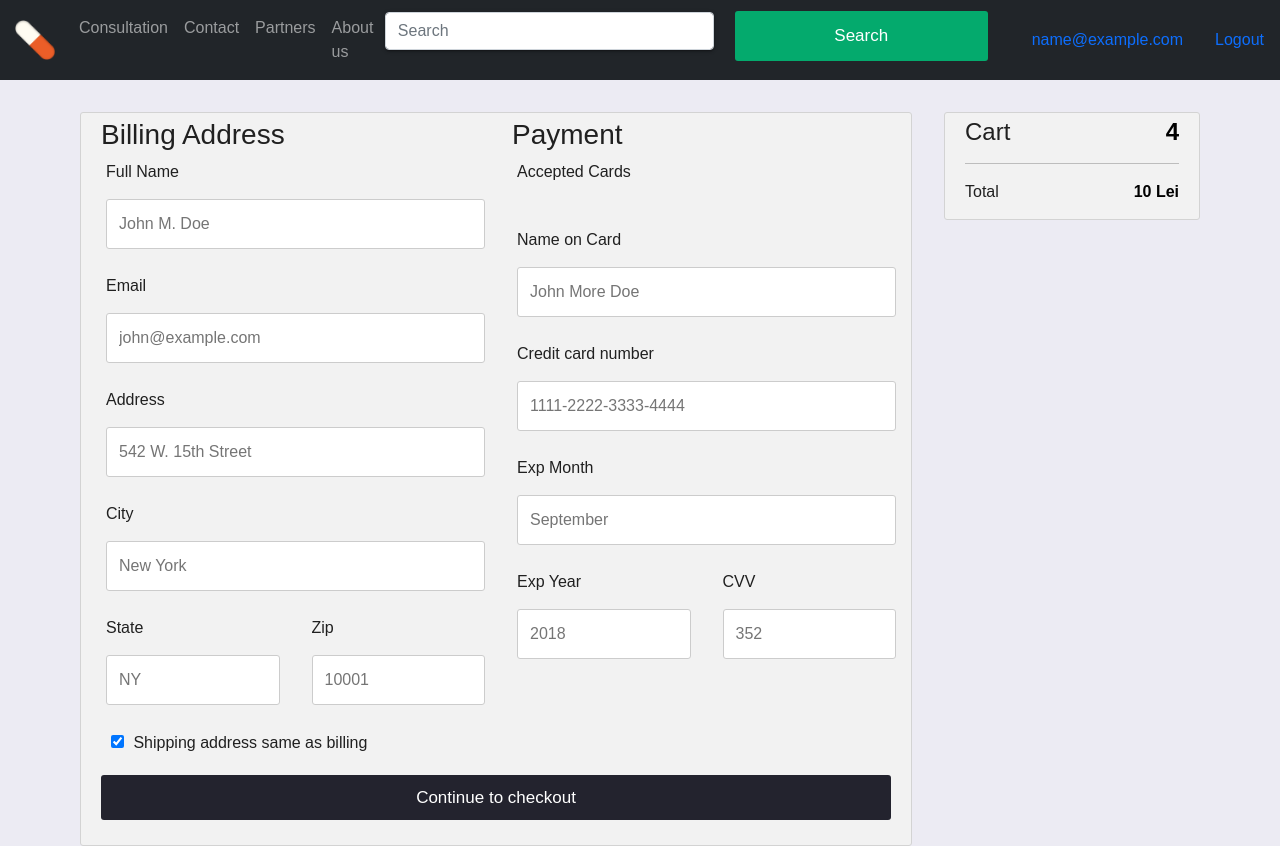
After one commit to mateiocristi/IHealthApp, a Flask app: template templates/checkout.html in a window 1280 px wide. The commit adds this page. Run offline with Flask 2, Linux system fonts and the light colour scheme; the template is opened without the code that fills it: most values are stand-ins (such as "Sample title", 1, 10 or a date in 2020); some libraries are stand-ins or nearby versions.

```diff
--- a/app.py
+++ b/app.py
@@ -12,24 +12,30 @@ app.secret_key = b'_5#y2x"F4Qdu\n\xec]/'
 @app.route("/")
 @app.route("/home")
 def home():  # put application's code here
+    categories = querries.get_all_categories()
+    suppliers = querries.get_all_suppliers()
     if "email" in session:
         email = session["email"]
         user_id = session["user_id"]
-        return render_template("home.html", email=email, user_id=user_id)
-    return render_template("home.html", email=None)
+        return render_template("home.html", email=email, user_id=user_id, categories=categories, suppliers=suppliers)
+    return render_template("home.html", email=None, categories=categories, suppliers=suppliers)
 
 
 @app.route("/user_profile/<user_id>")
 def user_route(user_id):
+    categories = querries.get_all_categories()
+    suppliers = querries.get_all_suppliers()
     if "email" in session:
         email = session["email"]
         user_id = user_id
         return render_template("user_profile.html", email=email, user_id=user_id)
-    return render_template("home.html", email=None)
+    return render_template("home.html", email=None, categories=categories, suppliers=suppliers)
 
 
 @app.route("/login", methods=["GET", "POST"])
 def login():
+    categories = querries.get_all_categories()
+    suppliers = querries.get_all_suppliers()
     if request.method == "POST":
         email = request.form["email"]
         password = request.form["password"]
@@ -41,7 +47,7 @@ def login():
             ):
                 print("login ok")
                 session.update({"email": email, "user_id": user["id"]})
-                return redirect(url_for("home", email=email))
+                return redirect(url_for("home", email=email, categories=categories, suppliers=suppliers))
             else:
                 return render_template("login.html", message="Invalid login")
         except:
@@ -51,6 +57,8 @@ def login():
 
 @app.route("/register", methods=["GET", "POST"])
 def register():
+    categories = querries.get_all_categories()
+    suppliers = querries.get_all_suppliers()
     if request.method == "POST":
         user = {
             "first_name": request.form["firstName"],
@@ -81,28 +89,48 @@ def register():
                 session.update(
                     {"user_id": querries.get_user_by_email(user["email"])["id"]}
                 )
-        return redirect(url_for("home"))
+        return redirect(url_for("home", categories=categories, suppliers=suppliers))
     return render_template("register.html")
 
 
 @app.route("/logout")
 def logout():
+    categories = querries.get_all_categories()
+    suppliers = querries.get_all_suppliers()
     # remove the username from the session if it's there
     session.pop("email", None)
     session.pop("user_id", None)
-    return redirect(url_for("home"))
+    return redirect(url_for("home", categories=categories, suppliers=suppliers))
 
 
 @app.route("/cart")
 def cart_route():
     if not session["user_id"]:
-        return redirect(url_for("home"))
+        categories = querries.get_all_categories()
+        suppliers = querries.get_all_suppliers()
+        return redirect(url_for("home", categories=categories, suppliers=suppliers))
     user = querries.get_user_by_id(session["user_id"])
     print("cart_id {}", user["cart_id"])
-    products = querries.get_all_cart_products_for_cart(user["cart_id"])
+    products = querries.get_cart_products_for_user(user)
+    total = 0
+    for product in products:
+        if product["quantity"] > 0:
+            total += product["quantity"] * product["actual_price"]
+    return render_template("cart.html", products=products, total=total)
 
-    print(products)
-    return render_template("cart.html", products=products)
+
+@app.route("/checkout", methods=["POST", "GET"])
+def checkout_route():
+    total = request.args["total"]
+    if request.method == "POST":
+        categories = querries.get_all_categories()
+        suppliers = querries.get_all_suppliers()
+        if not session["user_id"]:
+            return redirect(url_for("home"))
+            # handle checkout
+        return redirect(url_for("home", email=session["email"], user_id=session["user_id"], categories=categories, suppliers=suppliers))
+    user = querries.get_user_by_id(session["user_id"])
+    return render_template("checkout.html", user_id=user["id"], email=user["email"], total=total)
 
 
 @app.route("/product/<product_id>")
--- /dev/null
+++ b/static/css/checkout_form.css
@@ -0,0 +1,90 @@
+
+.row {
+  display: -ms-flexbox; /* IE10 */
+  display: flex;
+  -ms-flex-wrap: wrap; /* IE10 */
+  flex-wrap: wrap;
+  margin: 0 -16px;
+}
+
+.col-25 {
+  -ms-flex: 25%; /* IE10 */
+  flex: 25%;
+}
+
+.col-50 {
+  -ms-flex: 50%; /* IE10 */
+  flex: 50%;
+}
+
+.col-75 {
+  -ms-flex: 75%; /* IE10 */
+  flex: 75%;
+}
+
+.col-25,
+.col-50,
+.col-75 {
+  padding: 0 16px;
+}
+
+.container {
+  background-color: #f2f2f2;
+  padding: 5px 20px 15px 20px;
+  border: 1px solid lightgrey;
+  border-radius: 3px;
+}
+
+input[type=text] {
+  width: 100%;
+  margin-bottom: 20px;
+  padding: 12px;
+  border: 1px solid #ccc;
+  border-radius: 3px;
+}
+
+label {
+  margin-bottom: 10px;
+  display: block;
+}
+
+.icon-container {
+  margin-bottom: 20px;
+  padding: 7px 0;
+  font-size: 24px;
+}
+
+.btn {
+  background-color: #04AA6D;
+  color: white;
+  padding: 12px;
+  margin: 10px 0;
+  border: none;
+  width: 100%;
+  border-radius: 3px;
+  cursor: pointer;
+  font-size: 17px;
+}
+
+.btn:hover {
+  background-color: #45a049;
+}
+
+span.price {
+  float: right;
+  color: grey;
+}
+
+/* Responsive layout - when the screen is less than 800px wide, make the two columns stack on top of each other instead of next to each other (and change the direction - make the "cart" column go on top) */
+@media (max-width: 800px) {
+  .row {
+    flex-direction: column-reverse;
+  }
+  .col-25 {
+    margin-bottom: 20px;
+  }
+}
+
+.card-checkout {
+  margin: 2rem 5rem;
+}
--- a/templates/cart.html
+++ b/templates/cart.html
@@ -1,5 +1,5 @@
 {% extends "root.html" %}
-{% block title %} Home {%  endblock %}
+{% block title %} Cart {%  endblock %}
 {% block content %}
     <div class="card">
         {% for product in products %}
@@ -9,7 +9,7 @@
                 <div><button class="remove-button">Remove</button></div>
             </div>
         {% endfor %}
-        <button>Checkout</button>
+        <h2>Total: <p>{{ total }} Lei</p></h2>
+        <a href="{{ url_for("checkout_route", total=total) }}"><button>Checkout</button></a>
     </div>
-
 {% endblock %}
--- /dev/null
+++ b/templates/checkout.html
@@ -0,0 +1,92 @@
+{% extends "root.html" %}
+{% block head %}
+     <link rel="stylesheet" href="{{ url_for('static', filename='css/checkout_form.css') }}">
+{% endblock %}
+{% block title %} Checkout {%  endblock %}
+{% block content %}
+    <div class="card-checkout">
+        <div class="row">
+            <div class="col-75">
+                <div class="container">
+                    <form action="{{ url_for("checkout_route") }}" method="POST">
+
+                        <div class="row">
+                            <div class="col-50">
+                                <h3>Billing Address</h3>
+                                <label for="fname"><i class="fa fa-user"></i> Full Name</label>
+                                <input type="text" id="fname" name="firstname" placeholder="John M. Doe">
+                                <label for="email"><i class="fa fa-envelope"></i> Email</label>
+                                <input type="text" id="email" name="email" placeholder="john@example.com">
+                                <label for="adr"><i class="fa fa-address-card-o"></i> Address</label>
+                                <input type="text" id="adr" name="address" placeholder="542 W. 15th Street">
+                                <label for="city"><i class="fa fa-institution"></i> City</label>
+                                <input type="text" id="city" name="city" placeholder="New York">
+
+                                <div class="row">
+                                    <div class="col-50">
+                                        <label for="state">State</label>
+                                        <input type="text" id="state" name="state" placeholder="NY">
+                                    </div>
+                                    <div class="col-50">
+                                        <label for="zip">Zip</label>
+                                        <input type="text" id="zip" name="zip" placeholder="10001">
+                                    </div>
+                                </div>
+                            </div>
+
+                            <div class="col-50">
+                                <h3>Payment</h3>
+                                <label for="fname">Accepted Cards</label>
+                                <div class="icon-container">
+                                    <i class="fa fa-cc-visa" style="color:navy;"></i>
+                                    <i class="fa fa-cc-amex" style="color:blue;"></i>
+                                    <i class="fa fa-cc-mastercard" style="color:red;"></i>
+                                    <i class="fa fa-cc-discover" style="color:orange;"></i>
+                                </div>
+                                <label for="cname">Name on Card</label>
+                                <input type="text" id="cname" name="cardname" placeholder="John More Doe">
+                                <label for="ccnum">Credit card number</label>
+                                <input type="text" id="ccnum" name="cardnumber" placeholder="1111-2222-3333-4444">
+                                <label for="expmonth">Exp Month</label>
+                                <input type="text" id="expmonth" name="expmonth" placeholder="September">
+
+                                <div class="row">
+                                    <div class="col-50">
+                                        <label for="expyear">Exp Year</label>
+                                        <input type="text" id="expyear" name="expyear" placeholder="2018">
+                                    </div>
+                                    <div class="col-50">
+                                        <label for="cvv">CVV</label>
+                                        <input type="text" id="cvv" name="cvv" placeholder="352">
+                                    </div>
+                                </div>
+                            </div>
+
+                        </div>
+                        <label>
+                            <input type="checkbox" checked="checked" name="sameadr"> Shipping address same as billing
+                        </label>
+                        <input type="submit" value="Continue to checkout" class="btn">
+                    </form>
+                </div>
+            </div>
+
+  <div class="col-25">
+    <div class="container">
+      <h4>Cart
+        <span class="price" style="color:black">
+          <i class="fa fa-shopping-cart"></i>
+          <b>4</b>
+        </span>
+      </h4>
+{#      <p><a href="#">Product 1</a> <span class="price">$15</span></p>#}
+{#      <p><a href="#">Product 2</a> <span class="price">$5</span></p>#}
+{#      <p><a href="#">Product 3</a> <span class="price">$8</span></p>#}
+{#      <p><a href="#">Product 4</a> <span class="price">$2</span></p>#}
+      <hr>
+      <p>Total <span class="price" style="color:black"><b>{{ total }} Lei</b></span></p>
+    </div>
+  </div>
+</div>
+    </div>
+{% endblock %}
--- a/templates/root.html
+++ b/templates/root.html
@@ -8,6 +8,20 @@
     <link rel="icon" type="image/png" sizes="32x32" href="{{ url_for('static', filename='images/favicon-32x32.png') }}">
     <link rel="stylesheet" href="{{ url_for('static', filename='css/style.css') }}">
     <link rel="stylesheet" href="{{ url_for('static', filename='css/login_form.css') }}">
+    <!-- Smartsupp Live Chat script -->
+    {% if email %}
+        <script type="text/javascript">
+        var _smartsupp = _smartsupp || {};
+        _smartsupp.key = '5d762624a8df9571378ad2401d5fbde67a2e36fb';
+        window.smartsupp||(function(d) {
+          var s,c,o=smartsupp=function(){ o._.push(arguments)};o._=[];
+          s=d.getElementsByTagName('script')[0];c=d.createElement('script');
+          c.type='text/javascript';c.charset='utf-8';c.async=true;
+          c.src='https://www.smartsuppchat.com/loader.js?';s.parentNode.insertBefore(c,s);
+        })(document);
+    </script>
+    {% endif %}
+
     {% block head %}
     {% endblock %}
     <body>
@@ -18,11 +32,10 @@
             </button>
             <div class="collapse navbar-collapse" id="navbarSupportedContent">
                 <div class="navbar-nav mr-auto">
-                    <a class="nav-item nav-link" href="{{ url_for("home") }}">Home</a>
-                    <a class="nav-item nav-link" href="{{ url_for("home") }}">List Questions</a>
-                    <a class="nav-item nav-link" href="{{ url_for("home") }}">Tags</a>
-                    <a class="nav-item nav-link" href="{{ url_for("home") }}">Contact</a>
-                    <a class="nav-item nav-link" href="{{ url_for("home") }}">About</a>
+                    <a class="nav-item nav-link" href="{{ url_for("home", categories=categories, suppliers=suppliers) }}">Consultation</a>
+                    <a class="nav-item nav-link" href="{{ url_for("home", categories=categories, suppliers=suppliers) }}">Contact</a>
+                     <a class="nav-item nav-link" href="{{ url_for("home", categories=categories, suppliers=suppliers) }}">Partners</a>
+                    <a class="nav-item nav-link" href="{{ url_for("home", categories=categories, suppliers=suppliers) }}">About us</a>
 
                 </div>
                 <form class="form-inline">
```
Also changed, not shown: static/javascript/home_page.js (+17 -6 lines), templates/home.html (+19 -2 lines).
